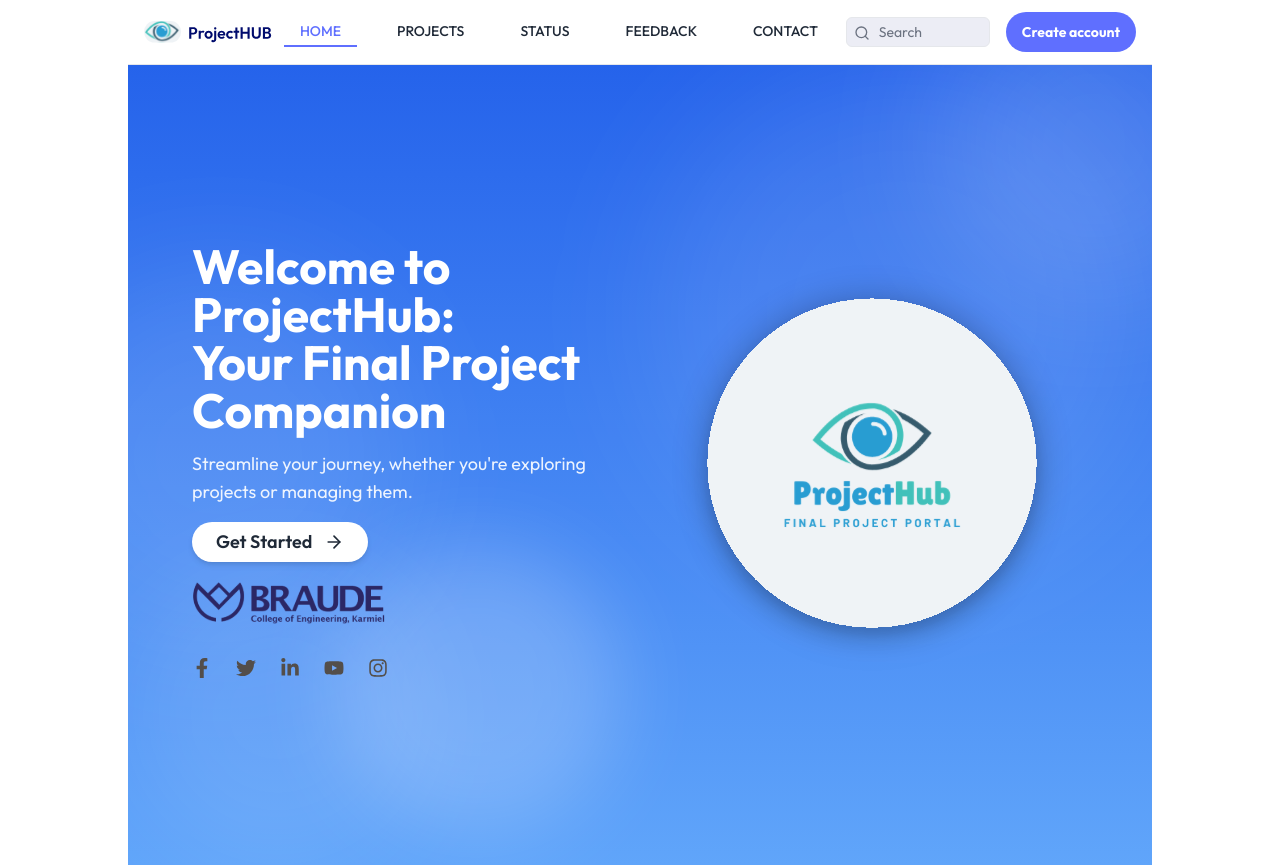
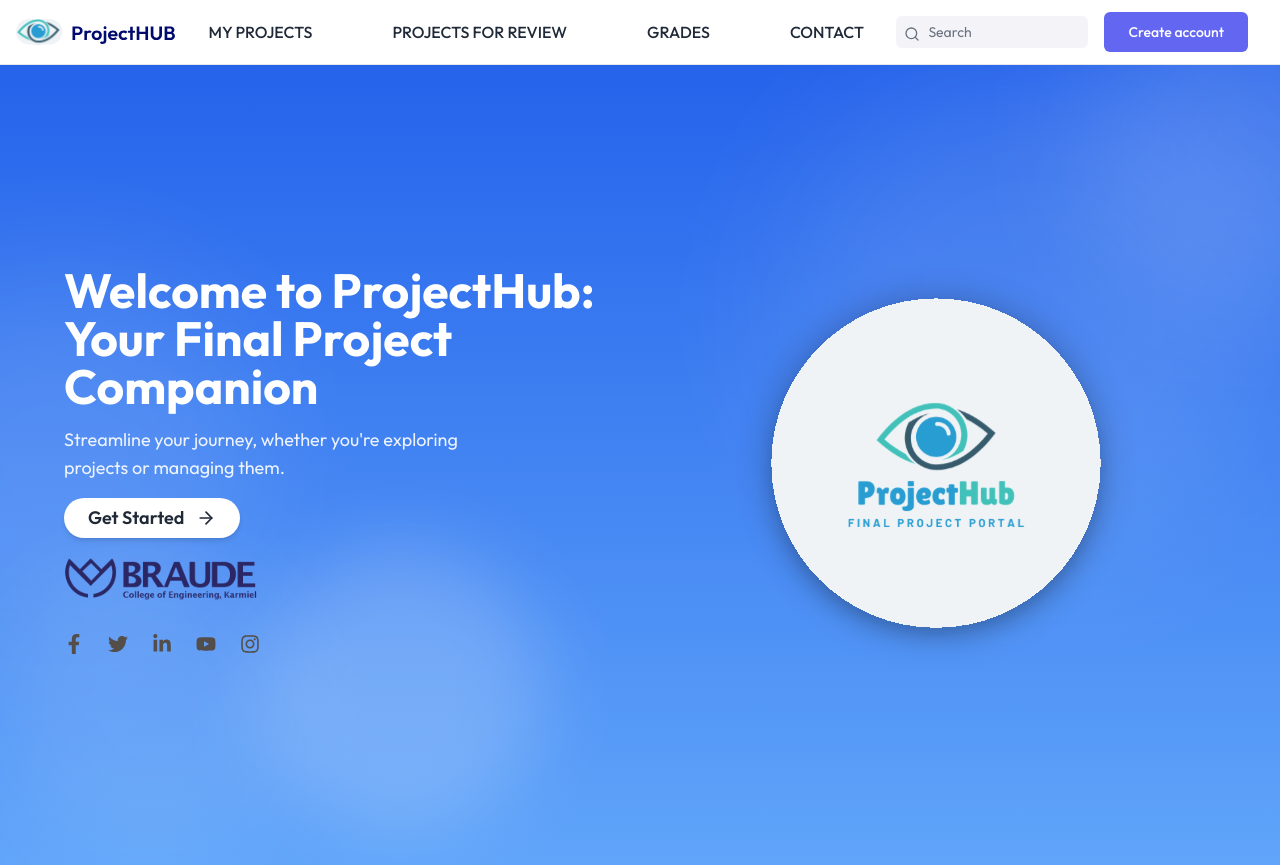
Before and after one commit to noakrispin/Final-project, a React (Vite) app in the folder frontend/: page / in a window 1280 px wide. Built offline with nearby package versions, Linux system fonts and the light colour scheme.

Commit message:
Changing the navbar includes adding a usermenu element that has a unique button for the administrator.

```diff
--- a/frontend/src/App.jsx
+++ b/frontend/src/App.jsx
@@ -17,7 +17,7 @@ import Navbar from './components/layout/Navbar'; // Navigation bar
 
 const App = () => {
   return (
-    <div className="mx-4 sm:mx-[10%]">
+    <div className="w-full">
       <Navbar />
       <Routes>
         {/* Basic Routes */}
--- a/frontend/src/components/layout/Navbar.jsx
+++ b/frontend/src/components/layout/Navbar.jsx
@@ -1,24 +1,22 @@
-import React, { useState, useRef } from 'react';
+import React, { useState } from 'react';
 import { Link, useLocation, useNavigate } from 'react-router-dom';
-import { FaCircleUser } from "react-icons/fa6";
-import { RiArrowDropDownLine, RiMenu3Line } from "react-icons/ri";
+import { RiMenu3Line } from "react-icons/ri";
 import { FiSearch } from "react-icons/fi";
 import { Button } from '../ui/Button';
-import { useAuth } from '../../context/AuthContext'; // Import AuthContext
+import { useAuth } from '../../context/AuthContext';
 import projectsData from '../../data/projects.json';
 import { assets } from '../../assets/assets';
+import UserMenu from './UserMenu';
 
 const Navbar = () => {
   const location = useLocation();
   const navigate = useNavigate();
   const [menuOpen, setMenuOpen] = useState(false);
-  const [dropdownOpen, setDropdownOpen] = useState(false);
-  const dropdownRef = useRef(null);
   const [searchQuery, setSearchQuery] = useState('');
   const [searchResults, setSearchResults] = useState([]);
   const [showResults, setShowResults] = useState(false);
 
-  const { user, logout } = useAuth(); // Get user and logout from AuthContext
+  const { user } = useAuth();
 
   const handleSearch = (e) => {
     const query = e.target.value;
@@ -45,41 +43,45 @@ const Navbar = () => {
 
   return (
     <nav className="w-full bg-white border-b border-gray-200 sticky top-0 z-50">
-      <div className="flex justify-between items-center py-3 px-4 max-w-full mx-auto">
-        <div className="flex items-center gap-2 flex-none">
+      <div className="flex items-center h-16 px-4 max-w-[1400px] mx-auto">
+        <div className="flex-none">
           <Link to="/">
             <img
-              className='w-32 cursor-pointer'
+              className="w-40 cursor-pointer"
               src={assets.logo}
               alt="ProjectHub Logo"
             />
           </Link>
         </div>
+
         <button
-          className="lg:hidden flex items-center gap-4"
+          className="lg:hidden ml-auto flex items-center"
           onClick={() => setMenuOpen(!menuOpen)}
           aria-label="Toggle menu"
         >
           <RiMenu3Line className="w-6 h-6 cursor-pointer" />
         </button>
-        <ul className={`lg:flex gap-6 font-medium text-gray-800 text-xs lg:text-sm ${menuOpen ? 'block' : 'hidden'} absolute lg:static top-12 left-0 w-full lg:w-auto bg-white lg:bg-transparent flex-col lg:flex-row`}>
-          <NavLink to='/'>HOME</NavLink>
-          <NavLink to='/projectsSupervisors'>PROJECTS</NavLink>
-          <NavLink to='/supervisorsStatus'>STATUS</NavLink>
-          <NavLink to='/evaluation-forms'>FEEDBACK</NavLink>
-          <NavLink to='/contact'>CONTACT</NavLink>
-        </ul>
-        <div className='flex items-center gap-4 flex-none'>
+
+        <div className={`lg:flex flex-1 justify-center ${menuOpen ? 'block' : 'hidden'} absolute lg:static top-16 left-0 w-full lg:w-auto bg-white lg:bg-transparent`}>
+          <ul className="flex flex-col lg:flex-row items-center gap-2 lg:gap-12 font-medium text-gray-800 text-sm">
+            <NavLink to='/projectsSupervisors'>MY PROJECTS</NavLink>
+            <NavLink to='/supervisorsStatus'>PROJECTS FOR REVIEW</NavLink>
+            <NavLink to='/evaluation-forms'>GRADES</NavLink>
+            <NavLink to='/contact'>CONTACT</NavLink>
+          </ul>
+        </div>
+
+        <div className="flex items-center gap-4 ml-auto mr-4">
           <div className="relative hidden lg:block">
             <input
               type="text"
               placeholder="Search"
               value={searchQuery}
               onChange={handleSearch}
-              className="pl-8 pr-3 py-1 w-36 bg-[#ECEDF5] rounded-md text-sm text-gray-600 placeholder:text-gray-500 border"
+              className="pl-8 pr-3 py-1.5 w-48 bg-[#F4F4F8] rounded-md text-sm text-gray-600 placeholder:text-gray-500 border-none"
               aria-label="Search projects"
             />
-            <FiSearch className="absolute left-2 top-2 text-gray-500 w-4 h-4" aria-hidden="true" />
+            <FiSearch className="absolute left-2 top-2.5 text-gray-500 w-4 h-4" aria-hidden="true" />
             {showResults && searchResults.length > 0 && (
               <div className="absolute top-full left-0 w-full mt-1 bg-white border border-gray-200 rounded-md shadow-lg z-10">
                 {searchResults.map(result => (
@@ -96,25 +98,11 @@ const Navbar = () => {
             )}
           </div>
           {user ? (
-            <div
-              className='flex items-center gap-2 cursor-pointer relative'
-              onClick={() => setDropdownOpen(!dropdownOpen)}
-              ref={dropdownRef}
-            >
-              <FaCircleUser className='w-6 h-6 rounded-full' aria-hidden="true" />
-              <RiArrowDropDownLine className="w-6 h-6" aria-hidden="true" />
-              {dropdownOpen && (
-                <div className='absolute top-10 right-0 pt-2 text-sm font-medium text-gray-600 z-20 bg-stone-50 py-2 space-y-1 rounded-md shadow-md'>
-                  <button onClick={() => navigate('/profile')} className="hover:bg-gray-200 cursor-pointer px-4 py-2 w-full text-left">My Profile</button>
-                  <button onClick={() => navigate('/supervisorsStatus')} className="hover:bg-gray-200 cursor-pointer px-4 py-2 w-full text-left">My Status</button>
-                  <button onClick={logout} className="hover:bg-gray-200 cursor-pointer px-4 py-2 w-full text-left">Logout</button>
-                </div>
-              )}
-            </div>
+            <UserMenu />
           ) : (
             <Button
               onClick={() => navigate('/signUp')}
-              className='bg-primary text-white px-4 py-2 rounded-full text-sm'
+              className="bg-[#6366F1] hover:bg-[#5558E1] text-white px-6 py-2 rounded-md text-sm font-medium transition-colors"
             >
               Create account
             </Button>
@@ -131,9 +119,9 @@ const NavLink = ({ to, children }) => {
   return (
     <Link
       to={to}
-      className={`${isActive ? 'text-primary border-b-2 border-primary' : 'hover:text-primary'}`}
+      className={`${isActive ? 'text-[#6366F1] border-b-2 border-[#6366F1]' : 'hover:text-[#6366F1]'} py-2 px-4 lg:py-1 text-base`}
     >
-      <li className='py-2 px-4 lg:py-1'>{children}</li>
+      <li>{children}</li>
     </Link>
   );
 };
--- /dev/null
+++ b/frontend/src/components/layout/UserMenu.jsx
@@ -0,0 +1,47 @@
+import React from 'react';
+import { useNavigate } from 'react-router-dom';
+import { FaCircleUser } from "react-icons/fa6";
+import { RiArrowDropDownLine } from "react-icons/ri";
+import { useAuth } from '../../context/AuthContext';
+
+const UserMenu = () => {
+  const navigate = useNavigate();
+  const { user, logout, switchToAdmin } = useAuth();
+  const [dropdownOpen, setDropdownOpen] = React.useState(false);
+  const dropdownRef = React.useRef(null);
+
+  React.useEffect(() => {
+    const handleClickOutside = (event) => {
+      if (dropdownRef.current && !dropdownRef.current.contains(event.target)) {
+        setDropdownOpen(false);
+      }
+    };
+
+    document.addEventListener('mousedown', handleClickOutside);
+    return () => {
+      document.removeEventListener('mousedown', handleClickOutside);
+    };
+  }, []);
+
+  return (
+    <div
+      className="flex items-center gap-2 cursor-pointer relative"
+      onClick={() => setDropdownOpen(!dropdownOpen)}
+      ref={dropdownRef}
+    >
+      <FaCircleUser className="w-6 h-6 rounded-full" aria-hidden="true" />
+      <RiArrowDropDownLine className="w-6 h-6" aria-hidden="true" />
+      {dropdownOpen && (
+        <div className='absolute top-full right-0 mt-2 text-sm font-medium text-gray-600 z-20 bg-white py-2 rounded-md shadow-md border border-gray-100 w-64'>
+          <button onClick={() => navigate('/profile')} className="hover:bg-gray-50 cursor-pointer px-4 py-2 w-full text-left">My Profile</button>
+          {user.role === 'Admin' && (
+            <button onClick={switchToAdmin} className="hover:bg-gray-50 cursor-pointer px-4 py-2 w-full text-left">Switch to Admin</button>
+          )}
+          <button onClick={logout} className="hover:bg-gray-50 cursor-pointer px-4 py-2 w-full text-left">Logout</button>
+        </div>
+      )}
+    </div>
+  );
+};
+
+export default UserMenu;
--- a/frontend/src/context/AuthContext.jsx
+++ b/frontend/src/context/AuthContext.jsx
@@ -2,7 +2,7 @@ import React, { createContext, useState, useEffect, useContext } from 'react';
 
 const AuthContext = createContext(null);
 
-export const AuthProvider = ({ children }) => {
+export function AuthProvider({ children }) {
   const [user, setUser] = useState(null);
 
   useEffect(() => {
@@ -14,8 +14,12 @@ export const AuthProvider = ({ children }) => {
   }, []);
 
   const login = (userData) => {
-    setUser(userData);
-    localStorage.setItem('user', JSON.stringify(userData));
+    const updatedUserData = {
+      ...userData,
+      isAdmin: userData.role === 'Admin' || userData.role === 'Supervisor'
+    };
+    setUser(updatedUserData);
+    localStorage.setItem('user', JSON.stringify(updatedUserData));
   };
 
   const logout = () => {
@@ -23,11 +27,19 @@ export const AuthProvider = ({ children }) => {
     localStorage.removeItem('user');
   };
 
+  const switchToAdmin = () => {
+    if (user && user.role === 'Supervisor') {
+      const updatedUser = { ...user, isAdmin: true };
+      setUser(updatedUser);
+      localStorage.setItem('user', JSON.stringify(updatedUser));
+    }
+  };
+
   return (
-    <AuthContext.Provider value={{ user, login, logout }}>
+    <AuthContext.Provider value={{ user, login, logout, switchToAdmin }}>
       {children}
     </AuthContext.Provider>
   );
-};
+}
 
 export const useAuth = () => useContext(AuthContext);
--- a/frontend/src/data/mockUsers.json
+++ b/frontend/src/data/mockUsers.json
@@ -17,7 +17,7 @@
       "id": 3,
       "fullName": "Charlie Davis",
       "email": "charlie.davis@example.com",
-      "role": "Student",
+      "role": "Admin",
       "password": "Charlie@789"
   }
 ]
```
